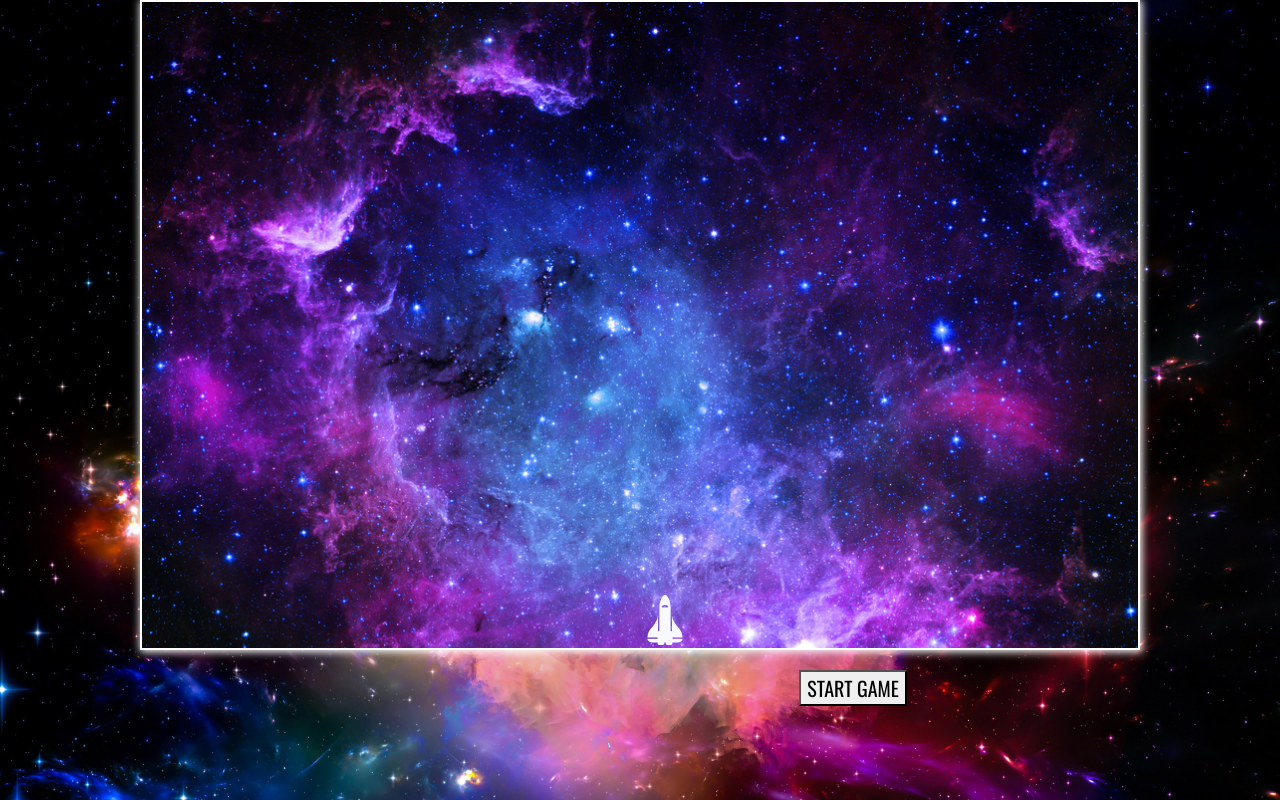
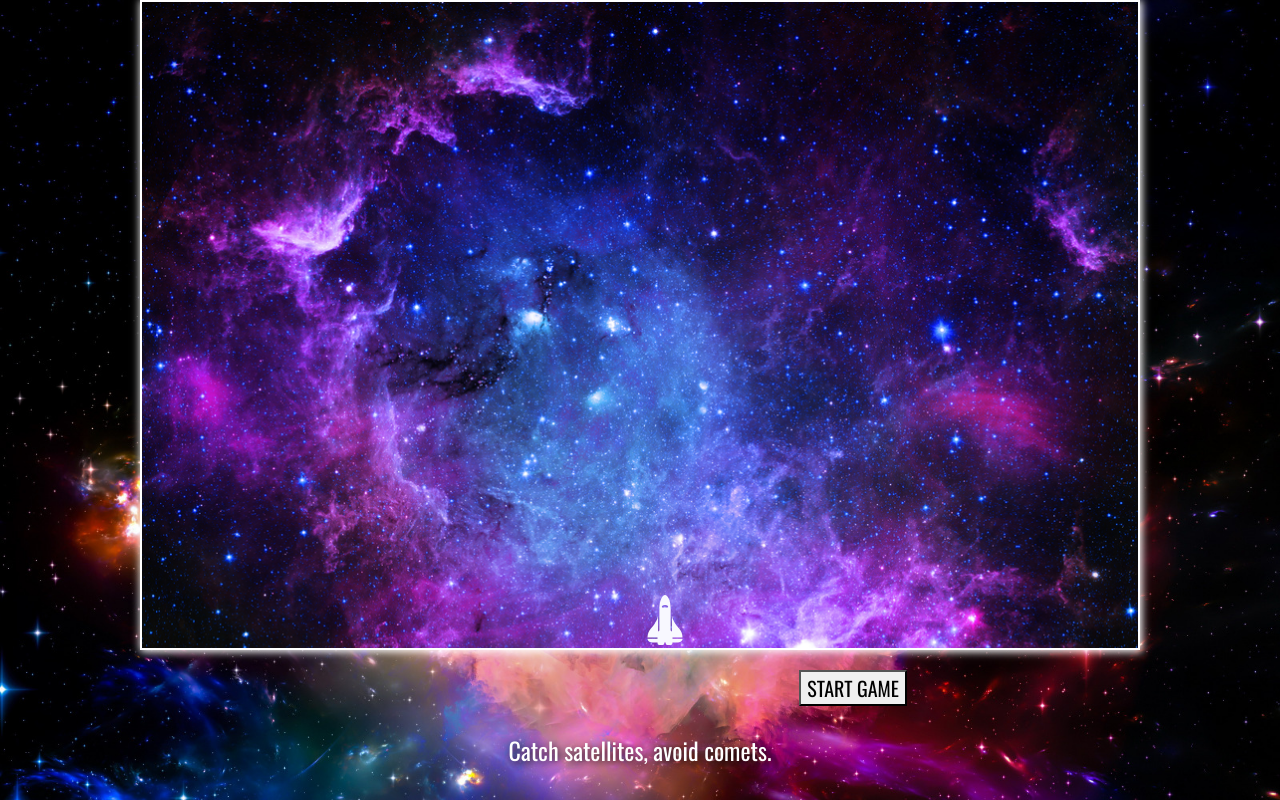
Before and after one commit to octavian-drutza/css_rocket, a plain HTML site: page index.html in a window 1280 px wide. Drawn offline with nearby package versions, Linux system fonts and the light colour scheme.

Commit message:
Fifth commit

```diff
--- a/css/style.css
+++ b/css/style.css
@@ -9,6 +9,17 @@ body {
   background: url(/css_rocket/img/main_back.jpg);
   background-size: cover;
   background-position: unset;
+}
+
+.how-to {
+  padding: 0 20px 0 20px;
+  display: inline-block;
+  width: 1000px;
+  margin-top: 30px;
+  font-family: "Oswald", sans-serif;
+  color: #fff;
+  text-shadow: 2px 2px 8px black;
+  text-align: center;
 }
 
 /* score container */
--- a/index.html
+++ b/index.html
@@ -22,6 +22,7 @@
       <button class="start-button">START GAME</button>
       <h1 class="message"></h1>
     </div>
+    <h4 class="how-to">Catch satellites, avoid comets.</h4>
 
     <script type="module" src="index.js"></script>
   </body>
--- a/index.js
+++ b/index.js
@@ -23,7 +23,7 @@ let borderLeft,
   starFreq = 100,
   cometFreq = 500,
   sateliteFreq = 3000,
-  levelChangeFreq = 60000,
+  levelChangeFreq = 30000,
   starInterval,
   cometsInterval,
   levelInterval,
@@ -105,7 +105,7 @@ function changeLevel() {
   if (cometFreq > 400) {
     cometFreq -= 150;
   } else if (cometFreq <= 200) {
-    cometFreq -= 10;
+    cometFreq -= 50;
   } else if (cometFreq <= 20) {
     cometFreq = 15;
   }
```
